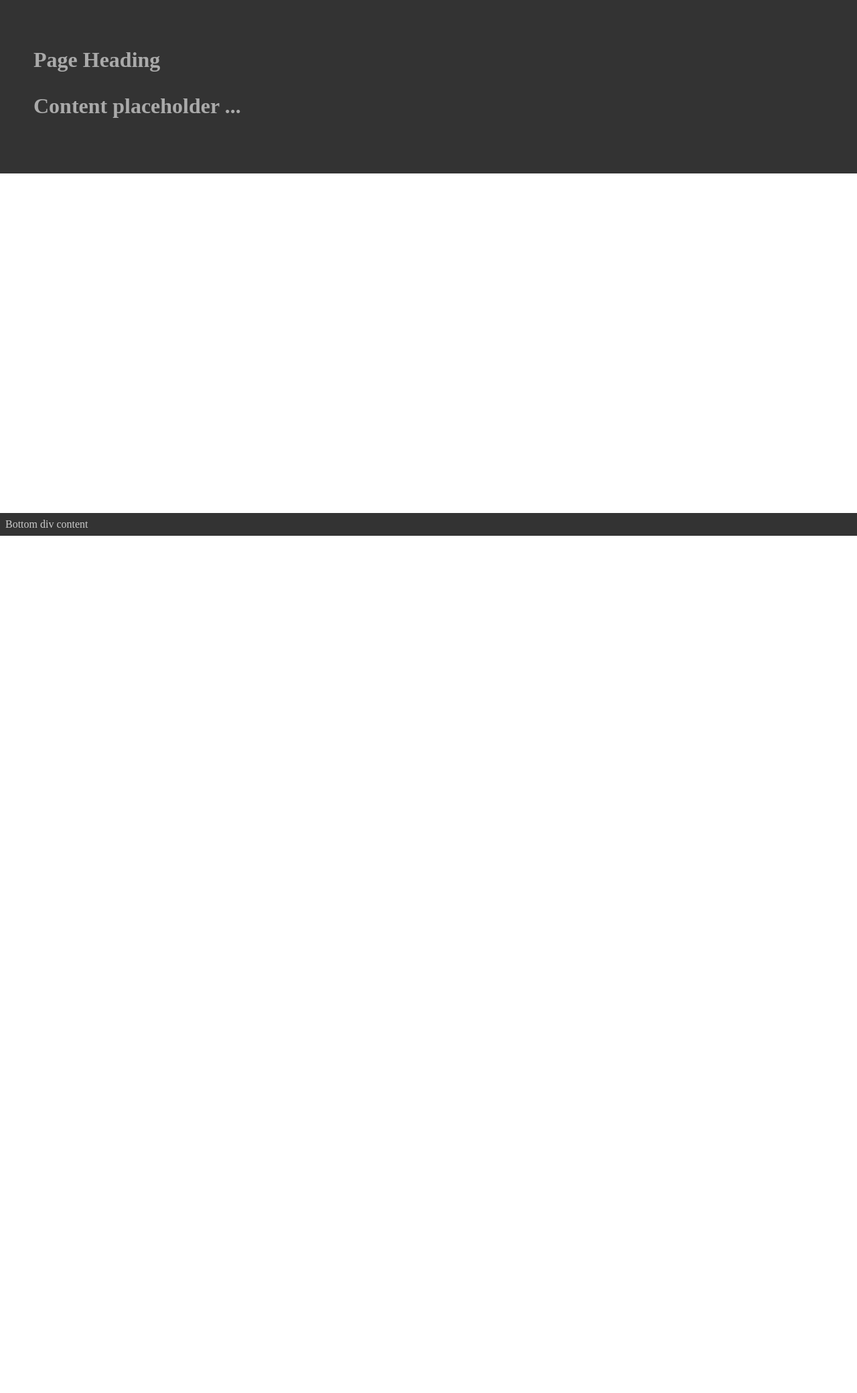
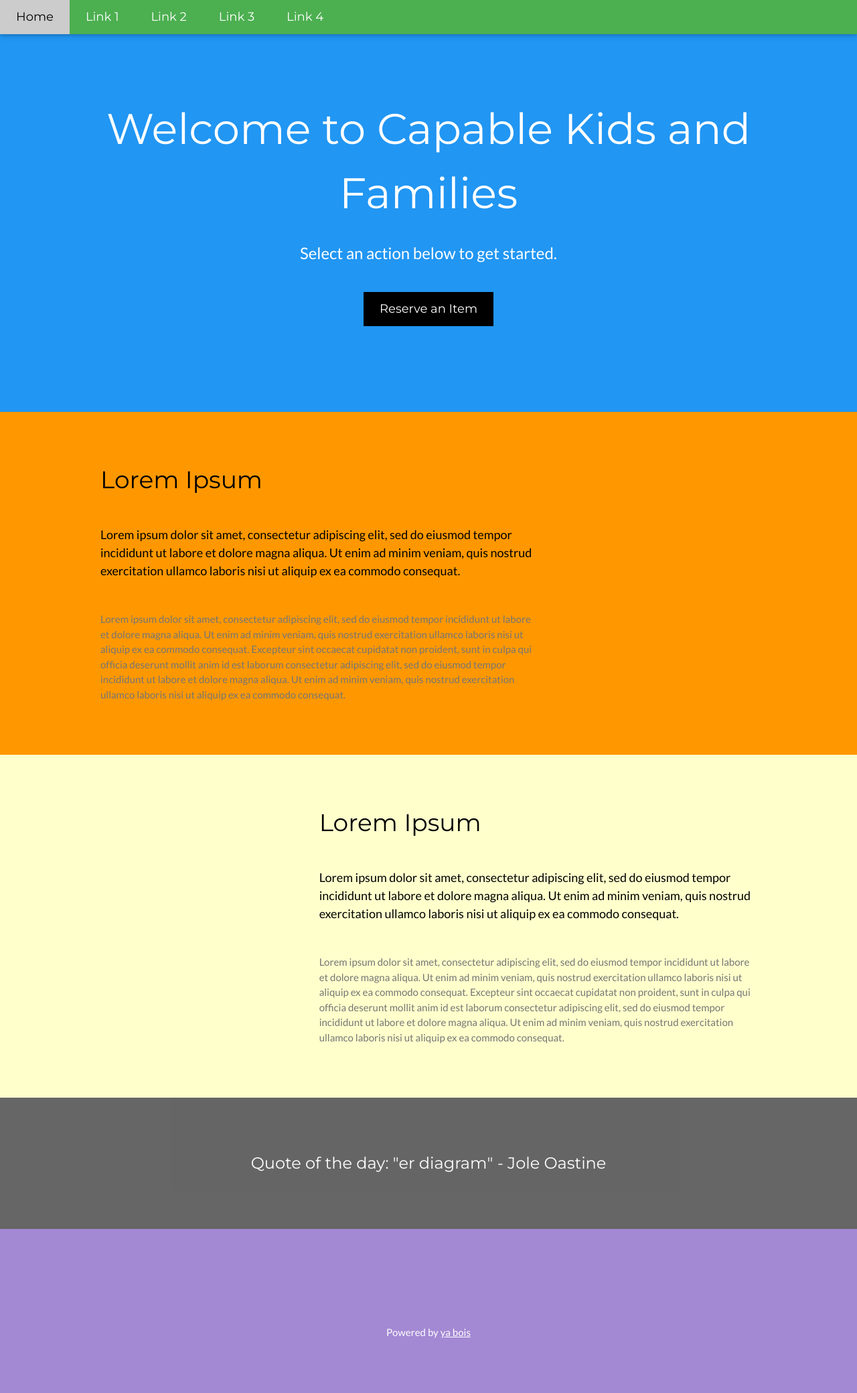
Before and after one commit to AwesomeEdster15/CommunityPartnerHYPE, a PHP site: page /hello.php in a window 1280 px wide. Shown: the whole page at 67% size. Before the commit the page ends 800 px from the top, so only its background shows below. Run offline with PHP 8.4, Linux system fonts and the light colour scheme.

Commit message:
Added PHP page for website

```diff
--- a/hello.php
+++ b/hello.php
@@ -1,18 +1,110 @@
-<html>
- <head>
-  <title>PHP Test</title>
-  <link rel='stylesheet' href='style.css' type='text/css' />
- </head>
- <body>
- <div id="fixedheader">Top div content
+<!DOCTYPE html>
+<html lang="en">
+<title>Community Outreach</title>
+<meta charset="UTF-8">
+<meta name="viewport" content="width=device-width, initial-scale=1">
+<link rel="stylesheet" href="https://www.w3schools.com/w3css/4/w3.css">
+<link rel="stylesheet" href="https://fonts.googleapis.com/css?family=Lato">
+<link rel="stylesheet" href="https://fonts.googleapis.com/css?family=Montserrat">
+<!--<link rel="stylesheet" href="https://cdnjs.cloudflare.com/ajax/libs/font-awesome/4.7.0/css/font-awesome.min.css">-->
+<style>
+body,h1,h2,h3,h4,h5,h6 {font-family: "Lato", sans-serif}
+.w3-bar,h1,button {font-family: "Montserrat", sans-serif}
+.fa-anchor,.fa-coffee {font-size:200px}
+</style>
+<body>
 
- <div id="fixedbody">
- <h1>Page Heading<h1>
- <p>Content placeholder ...</p>
- </div>
+<!-- Navbar -->
+<div class="w3-top">
+  <div class="w3-bar w3-green w3-card w3-left-align w3-large">
+    <a class="w3-bar-item w3-button w3-hide-medium w3-hide-large w3-right w3-padding-large w3-hover-white w3-large w3-red" href="javascript:void(0);" onclick="myFunction()" title="Toggle Navigation Menu"><i class="fa fa-bars"></i></a>
+    <a href="#" class="w3-bar-item w3-button w3-padding-large w3-white">Home</a>
+    <a href="#" class="w3-bar-item w3-button w3-hide-small w3-padding-large w3-hover-white">Link 1</a>
+    <a href="#" class="w3-bar-item w3-button w3-hide-small w3-padding-large w3-hover-white">Link 2</a>
+    <a href="#" class="w3-bar-item w3-button w3-hide-small w3-padding-large w3-hover-white">Link 3</a>
+    <a href="#" class="w3-bar-item w3-button w3-hide-small w3-padding-large w3-hover-white">Link 4</a>
+  </div>
+
+  <!-- Navbar on small screens -->
+  <div id="navDemo" class="w3-bar-block w3-white w3-hide w3-hide-large w3-hide-medium w3-large">
+    <a href="#" class="w3-bar-item w3-button w3-padding-large">Link 1</a>
+    <a href="#" class="w3-bar-item w3-button w3-padding-large">Link 2</a>
+    <a href="#" class="w3-bar-item w3-button w3-padding-large">Link 3</a>
+    <a href="#" class="w3-bar-item w3-button w3-padding-large">Link 4</a>
+  </div>
 </div>
 
- <div id="fixedfooter">Bottom div content</div>
- <?php echo '<p>Hello World</p>'; ?>
- </body>
+<!-- Header -->
+<header class="w3-container w3-blue w3-center" style="padding:128px 16px">
+  <h1 class="w3-margin w3-jumbo">Welcome to Capable Kids and Families</h1>
+  <p class="w3-xlarge">Select an action below to get started.</p>
+  <button class="w3-button w3-black w3-padding-large w3-large w3-margin-top">Reserve an Item</button>
+</header>
+
+<!-- First Grid -->
+<div class="w3-row-padding w3-padding-64 w3-container w3-orange">
+  <div class="w3-content">
+    <div class="w3-twothird">
+      <h1>Lorem Ipsum</h1>
+      <h5 class="w3-padding-32">Lorem ipsum dolor sit amet, consectetur adipiscing elit, sed do eiusmod tempor incididunt ut labore et dolore magna aliqua. Ut enim ad minim veniam, quis nostrud exercitation ullamco laboris nisi ut aliquip ex ea commodo consequat.</h5>
+
+      <p class="w3-text-grey">Lorem ipsum dolor sit amet, consectetur adipiscing elit, sed do eiusmod tempor incididunt ut labore et dolore magna aliqua. Ut enim ad minim veniam, quis nostrud exercitation ullamco laboris nisi ut aliquip ex ea commodo consequat. Excepteur sint
+        occaecat cupidatat non proident, sunt in culpa qui officia deserunt mollit anim id est laborum consectetur adipiscing elit, sed do eiusmod tempor incididunt ut labore et dolore magna aliqua. Ut enim ad minim veniam, quis nostrud exercitation ullamco
+        laboris nisi ut aliquip ex ea commodo consequat.</p>
+    </div>
+
+    <div class="w3-third w3-center">
+      <i class="fa fa-anchor w3-padding-64 w3-text-red"></i>
+    </div>
+  </div>
+</div>
+
+<!-- Second Grid -->
+<div class="w3-row-padding w3-light-grey w3-padding-64 w3-container w3-pale-yellow">
+  <div class="w3-content">
+    <div class="w3-third w3-center">
+      <i class="fa fa-coffee w3-padding-64 w3-text-red w3-margin-right"></i>
+    </div>
+
+    <div class="w3-twothird">
+      <h1>Lorem Ipsum</h1>
+      <h5 class="w3-padding-32">Lorem ipsum dolor sit amet, consectetur adipiscing elit, sed do eiusmod tempor incididunt ut labore et dolore magna aliqua. Ut enim ad minim veniam, quis nostrud exercitation ullamco laboris nisi ut aliquip ex ea commodo consequat.</h5>
+
+      <p class="w3-text-grey">Lorem ipsum dolor sit amet, consectetur adipiscing elit, sed do eiusmod tempor incididunt ut labore et dolore magna aliqua. Ut enim ad minim veniam, quis nostrud exercitation ullamco laboris nisi ut aliquip ex ea commodo consequat. Excepteur sint
+        occaecat cupidatat non proident, sunt in culpa qui officia deserunt mollit anim id est laborum consectetur adipiscing elit, sed do eiusmod tempor incididunt ut labore et dolore magna aliqua. Ut enim ad minim veniam, quis nostrud exercitation ullamco
+        laboris nisi ut aliquip ex ea commodo consequat.</p>
+    </div>
+  </div>
+</div>
+
+<div class="w3-container w3-black w3-center w3-opacity w3-padding-64">
+    <h1 class="w3-margin w3-xlarge">Quote of the day: "er diagram" - Jole Oastine</h1>
+</div>
+
+<!-- Footer -->
+<footer class="w3-container w3-padding-64 w3-center w3-opacity w3-deep-purple">
+  <div class="w3-xlarge w3-padding-32">
+    <a class="fa fa-facebook-official w3-hover-opacity" href="https://www.facebook.com/Capable-Kids-and-Families-117713318274928/" target="_blank"></a>
+    <i class="fa fa-instagram w3-hover-opacity"></i>
+    <i class="fa fa-snapchat w3-hover-opacity"></i>
+    <i class="fa fa-pinterest-p w3-hover-opacity"></i>
+    <i class="fa fa-twitter w3-hover-opacity"></i>
+    <i class="fa fa-linkedin w3-hover-opacity"></i>
+ </div>
+ <p>Powered by <a href="https://github.com/AwesomeEdster15/CommunityPartnerHYPE" target="_blank">ya bois</a></p>
+</footer>
+
+<script>
+// Used to toggle the menu on small screens when clicking on the menu button
+function myFunction() {
+  var x = document.getElementById("navDemo");
+  if (x.className.indexOf("w3-show") == -1) {
+    x.className += " w3-show";
+  } else {
+    x.className = x.className.replace(" w3-show", "");
+  }
+}
+</script>
+
+</body>
 </html>
--- a/style.css
+++ /dev/null
@@ -1,35 +0,0 @@
-<style type="text/css">
-body {
-		background-color: #CCC;
-		margin: 80px 80px 100px 100px;
-}
-#fixedheader {
-	position:fixed;
-	top:0px;
-	left:0px;
-	width:100%;
-	color:#CCC;
-	background:#333;
-	padding:20px;
-}
-
-#fixedbody {
-	position:fixed;
-	top:0px;
-	left:0px;
-	width:100%;
-	color:#AAA;
-	background:#333;
-	padding:50px;
-}
-
-#fixedfooter {
-	position:fixed;
-	bottom:0px;
-	left:0px;
-	width:100%;
-	color:#CCC;
-	background:#333;
-	padding:8px;
-}
-</style>
```
